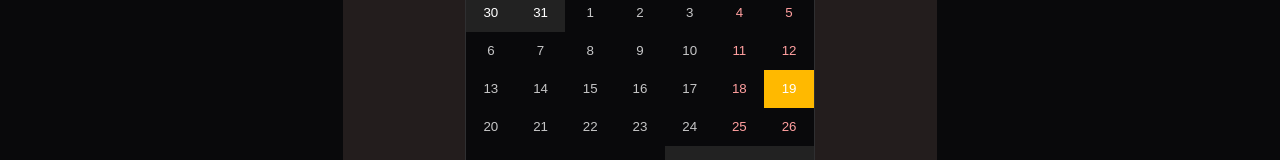
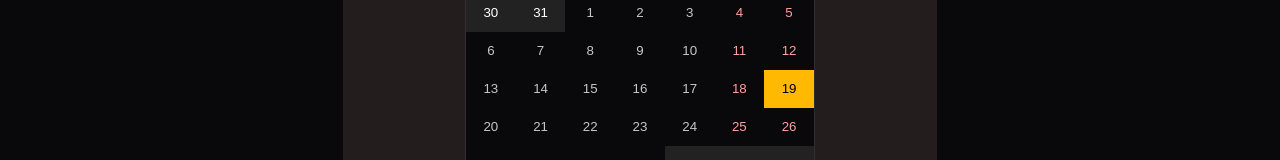
Before and after one commit to heidenreich20/sapphire-bistro, a React (Vite) app: page / in a window 1280 px wide. Shown: the part 3709-3869 px from the top of the page. Built offline with nearby package versions, Linux system fonts and the light colour scheme; a web font is replaced by a local one.

Commit message:
fix calendar styling

```diff
--- a/src/Calendar.css
+++ b/src/Calendar.css
@@ -117,6 +117,7 @@
 
 .react-calendar__tile--now {
   background: #fefefe;
+  color: black;
 }
 
 .react-calendar__tile--now:enabled:hover,
@@ -135,7 +136,7 @@
 
 .react-calendar__tile--active {
   background: #FFB900;
-  color: white;
+  color: rgb(0, 0, 0);
 }
 
 .react-calendar__tile--active:enabled:hover,
```
